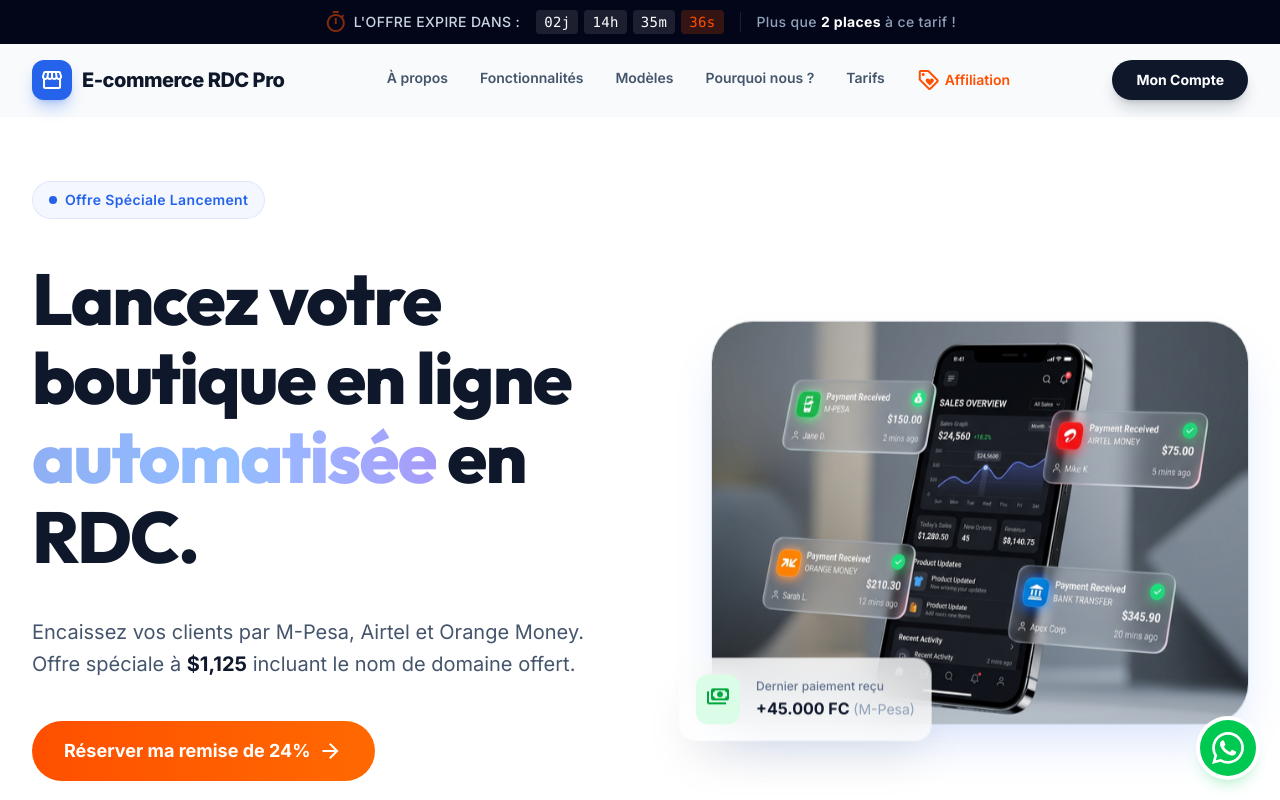
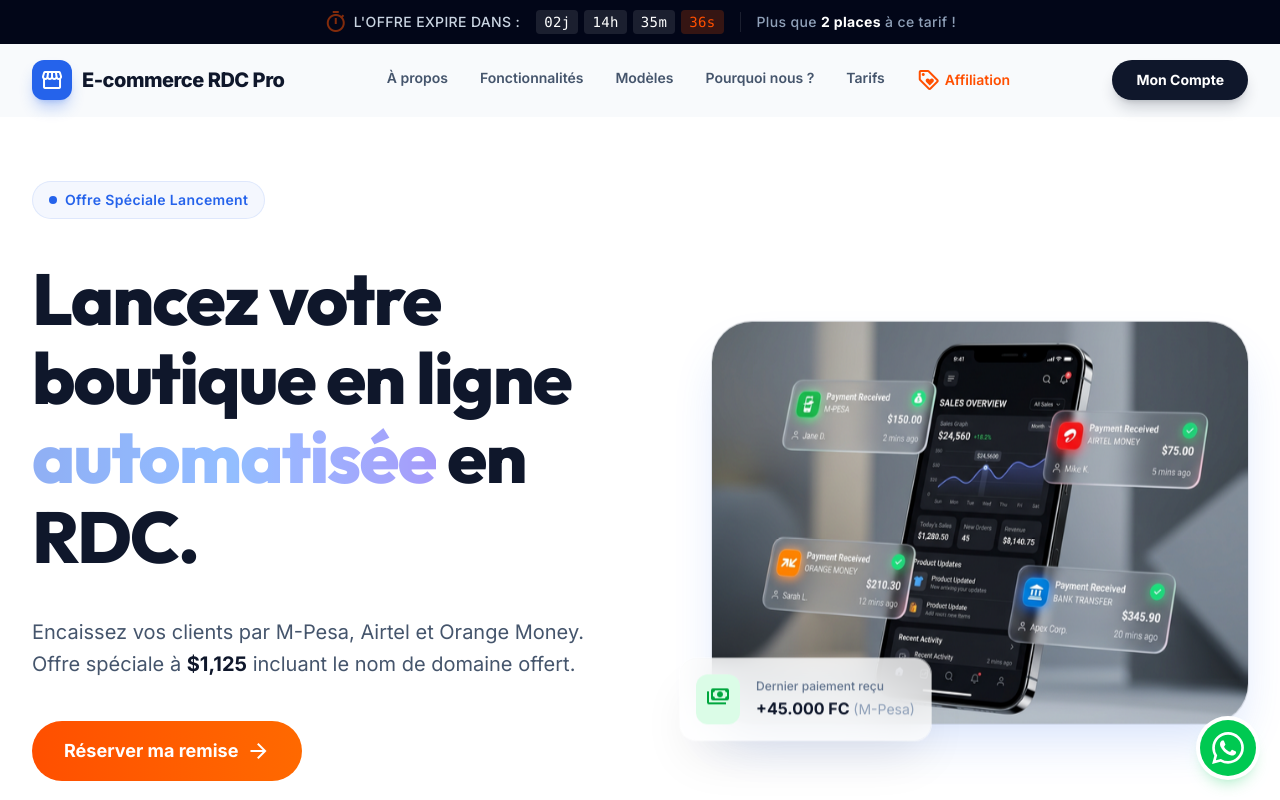
Before and after one commit to hermanmambwe/E-commerce-RDC-Pro, a React (Vite) app: page / in a window 1280 px wide. Shown: the top 800 px of the page. Built offline with nearby package versions, Linux system fonts and the light colour scheme.

Commit message:
With New updates

```diff
--- a/src/App.tsx
+++ b/src/App.tsx
@@ -216,7 +216,7 @@
             </p>
             <div className="flex flex-col sm:flex-row gap-4">
               <button className="w-full sm:w-auto bg-gradient-to-r from-accent-vibrant to-orange-500 hover:from-orange-600 hover:to-red-600 text-white px-8 py-4 rounded-full font-bold text-lg transition-all hover:scale-105 hover:shadow-2xl hover:shadow-accent-vibrant/40 flex items-center justify-center gap-2 relative overflow-hidden group">
-                <span className="relative z-10">Réserver ma remise de 24%</span>
+                <span className="relative z-10">Réserver ma remise</span>
                 <span className="material-symbols-outlined relative z-10 group-hover:translate-x-1 transition-transform">arrow_forward</span>
                 <div className="absolute inset-0 bg-white/20 translate-y-full group-hover:translate-y-0 transition-transform duration-300 ease-in-out z-0"></div>
               </button>
```
